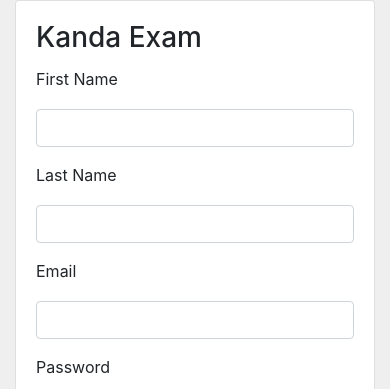
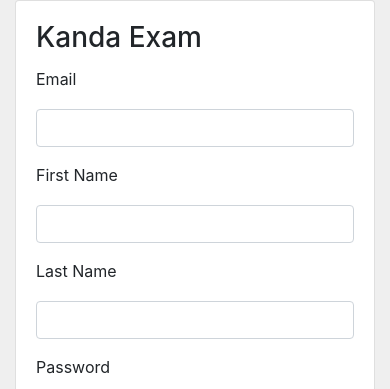
Before and after one commit to radupasparuga/kanda-test, a React (Create React App) app: page / in a window 390 px wide. Shown: the top 389 px of the page. Built offline with nearby package versions, Linux system fonts and the light colour scheme.

Commit message:
Added proper order on mobile

```diff
--- a/src/components/Form.js
+++ b/src/components/Form.js
@@ -57,11 +57,11 @@ const Form = () => {
         <h3 className="card-title">Kanda Exam</h3>
         <form onSubmit={handleSubmit}>
           <div className="form-row">
-            <InputField label="First Name" type="text" styling="form-group col-sm-6" />
-            <InputField label="Last Name" type="text" styling="form-group col-sm-6" />
-            <InputField label="Email" type="email" styling="form-group col-sm-12"/>
-            <InputField label="Password" type="password" styling="form-group col-sm-6"/>
-            <InputField label="Confirm Password" type="password" styling="form-group col-sm-6" />
+            <InputField label="Email" type="email" styling="col-sm-12 order-sm-3"/>
+            <InputField label="First Name" type="text" styling="col-sm-6 order-sm-1" />
+            <InputField label="Last Name" type="text" styling="col-sm-6 order-sm-2" />
+            <InputField label="Password" type="password" styling="col-sm-6 order-sm-4"/>
+            <InputField label="Confirm Password" type="password" styling="col-sm-6 order-sm-5" />
           </div>
           <input type="Submit" className="btn btn-primary"/>
         </form>
--- a/src/components/InputField.js
+++ b/src/components/InputField.js
@@ -17,7 +17,7 @@ const InputField = (props) => {
   const inputValue = state[toCamelCase(props.label)]
 
   return (
-    <div className={`has-feedback ${props.styling}`}>
+    <div className={`form-group ${props.styling}`}>
       <label htmlFor={props.label}>{props.label}</label>
       <div className="error">{state.errors[toCamelCase(props.label)]}</div>
       <input
```
